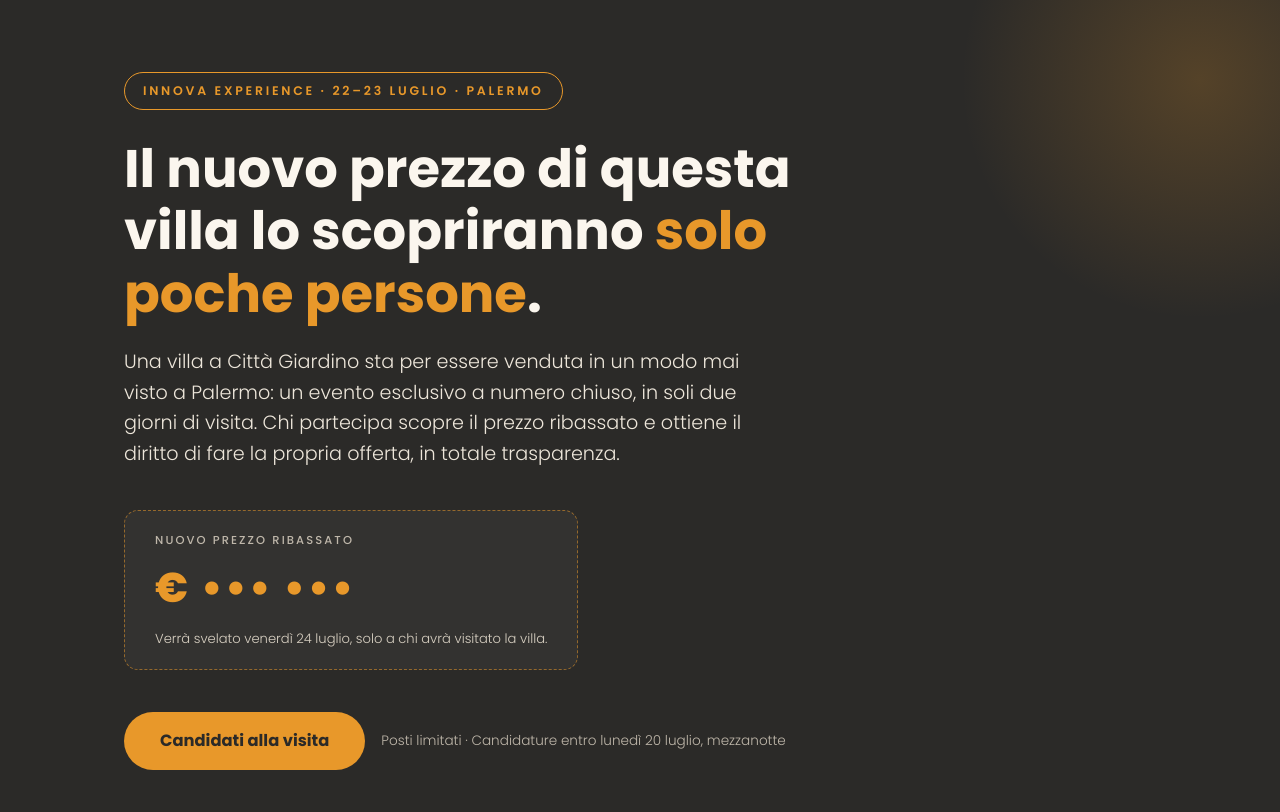
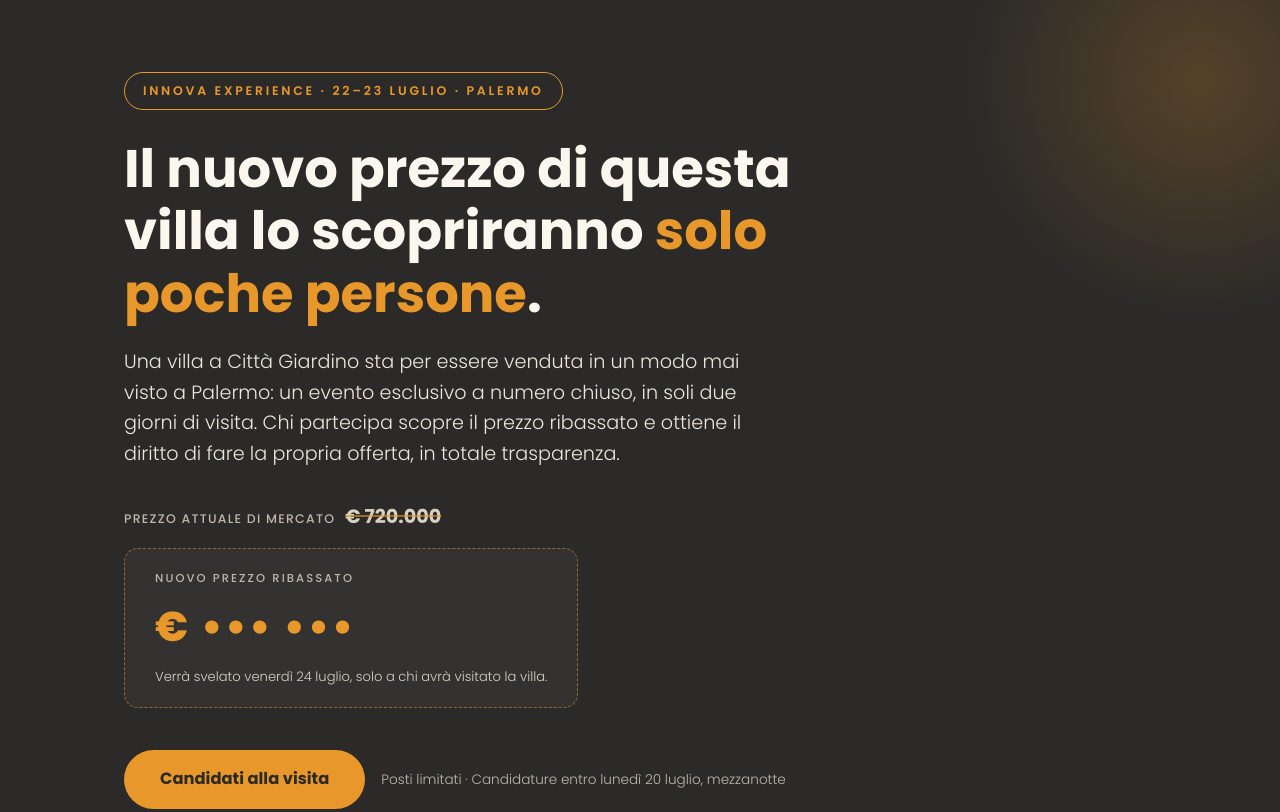
Before and after one commit to abombonati-web/innova-immobiliare-automazioni, a plain HTML site: page index.html in a window 1280 px wide. Shown: the top 812 px of the page. Drawn offline with Linux system fonts and the light colour scheme.

Commit message:
Mostra il prezzo attuale di mercato in hero, prezzo ribassato resta nascosto
Aggiunge "Prezzo attuale di mercato: € 720.000" (barrato) sopra il box
del nuovo prezzo ribassato, che continua a mostrare i puntini fino
alla rivelazione del 24 luglio.

```diff
--- a/index.html
+++ b/index.html
@@ -54,8 +54,13 @@ a{color:inherit}
 .hero h1 em{font-style:normal;color:var(--amber)}
 .hero .sub{margin-top:22px;font-size:clamp(1rem,1.6vw,1.2rem);font-weight:300;max-width:56ch;color:#EDE6DA}
 
+/* prezzo attuale di mercato */
+.current-price{margin-top:32px;display:flex;align-items:baseline;flex-wrap:wrap;gap:10px}
+.current-price .cp-label{font-size:.78rem;letter-spacing:.1em;text-transform:uppercase;color:#BFB7AA;font-weight:500}
+.current-price .cp-value{font-size:1.2rem;font-weight:700;color:#D8D0C2;text-decoration:line-through;text-decoration-color:rgba(232,152,42,.6);text-decoration-thickness:2px}
+
 /* prezzo segreto — elemento firma */
-.secret-price{margin:40px 0 8px;display:inline-flex;flex-direction:column;gap:6px;
+.secret-price{margin:16px 0 8px;display:inline-flex;flex-direction:column;gap:6px;
   background:rgba(255,255,255,.04);border:1px dashed rgba(232,152,42,.55);border-radius:14px;padding:20px 30px}
 .secret-price .label{font-size:.72rem;letter-spacing:.18em;text-transform:uppercase;color:#BFB7AA;font-weight:500}
 .secret-price .value{font-size:clamp(1.8rem,4vw,2.6rem);font-weight:800;color:var(--amber);letter-spacing:.06em}
@@ -166,6 +171,11 @@ footer{background:#1F1E1C;color:#BFB7AA;padding:44px 0;font-size:.85rem;font-wei
     <p class="sub">Una villa a Città Giardino sta per essere venduta in un modo mai visto a Palermo:
     un evento esclusivo a numero chiuso, in soli due giorni di visita. Chi partecipa scopre il prezzo
     ribassato e ottiene il diritto di fare la propria offerta, in totale trasparenza.</p>
+
+    <div class="current-price reveal">
+      <span class="cp-label">Prezzo attuale di mercato</span>
+      <span class="cp-value">€ 720.000</span>
+    </div>
 
     <div class="secret-price" aria-label="Prezzo riservato ai partecipanti">
       <span class="label">Nuovo prezzo ribassato</span>
```
